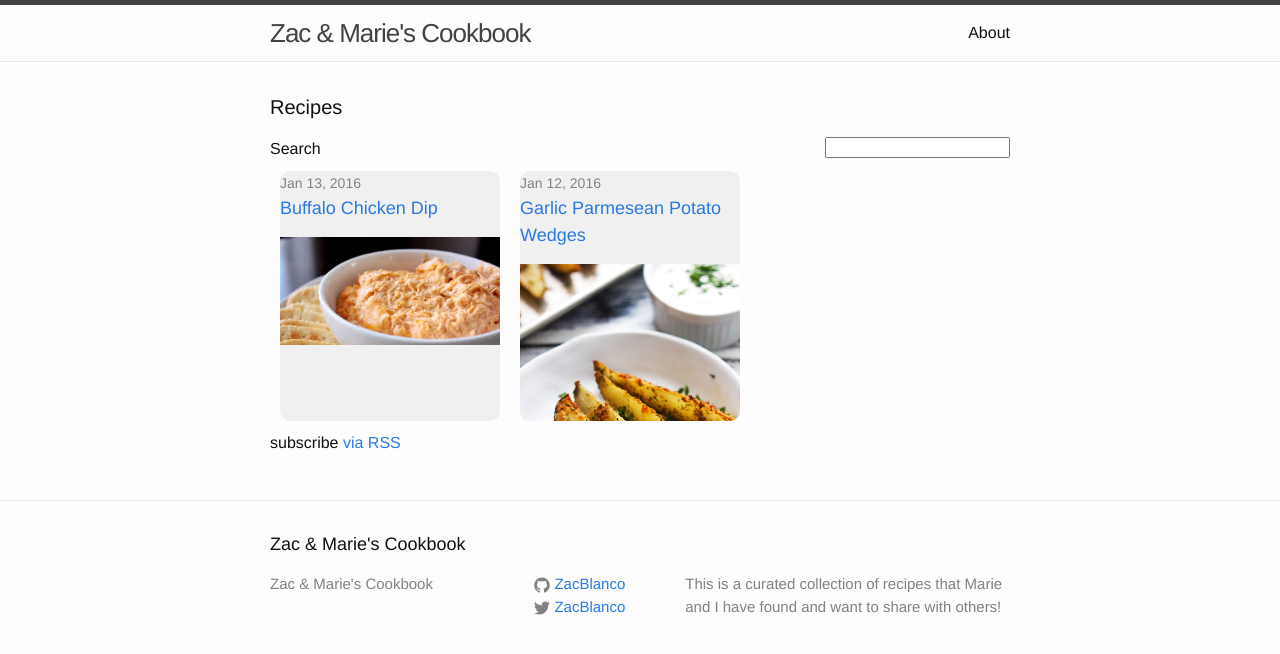
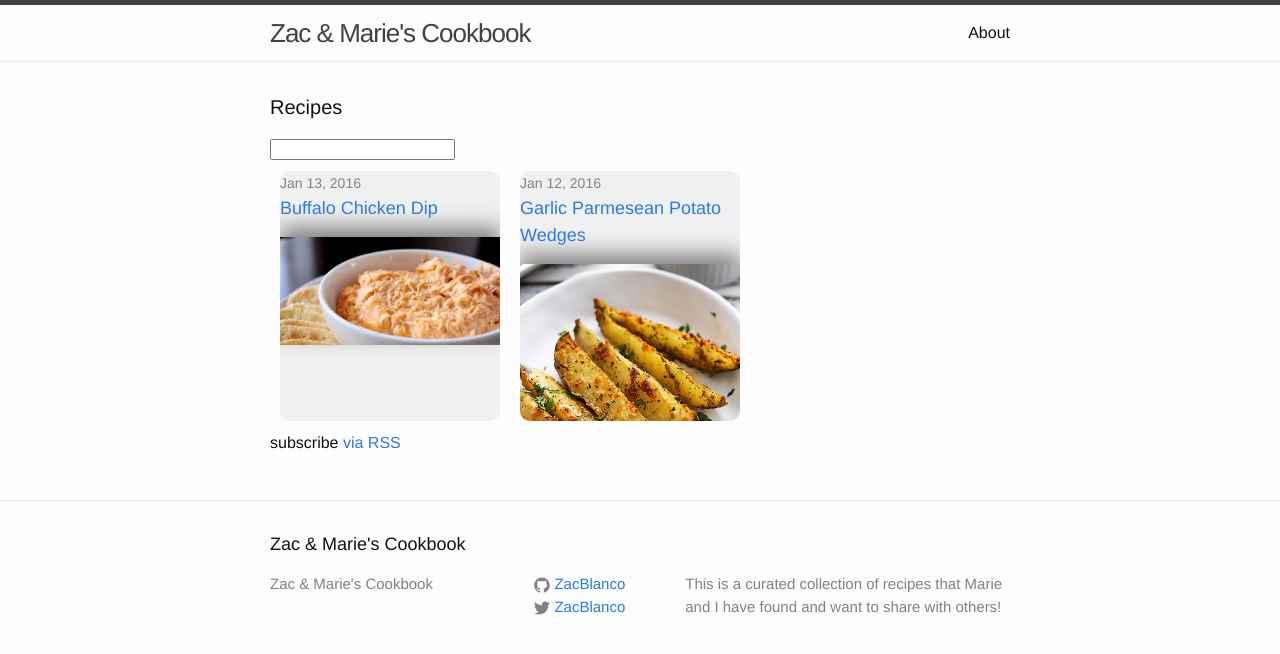
Before and after one commit to ZacBlanco/recipes, a Jekyll site: the page built from index.html, in a window 1280 px wide. Shown: the top 654 px of the page. Built offline with Jekyll 4.4.1, drawn with Linux system fonts in a browser that asks for light colours.

Commit message:
more work on homepage

```diff
--- /dev/null
+++ b/_includes/search.html
@@ -0,0 +1 @@
+<script src=search.js></script>
--- a/_layouts/default.html
+++ b/_layouts/default.html
@@ -14,7 +14,7 @@
     </div>
 
     {% include footer.html %}
-
+    {% include search.html %}
   </body>
 
 </html>
--- a/_layouts/post.html
+++ b/_layouts/post.html
@@ -9,6 +9,7 @@
   </header>
 
   <div class="post-content" itemprop="articleBody">
+    <img class="post-image" src="{{ page.image }}"></img>
     {{ content }}
   </div>
 
--- a/_sass/_layout.scss
+++ b/_sass/_layout.scss
@@ -241,6 +241,23 @@
     }
 }
 
+.recipe-link {
+    position: absolute;
+    width: 100%;
+    height: 100%;
+    top: 0;
+    left: 0;
+    text-decoration: none;
+    /* Makes sure the link doesn't get underlined */
+    z-index: 10;
+    /* raises anchor tag above everything else in div */
+    background-color: white;
+    /*workaround to make clickable in IE */
+    opacity: 0;
+    /*workaround to make clickable in IE */
+    filter: alpha(opacity=0);
+  }
+
 .recipe-container {
   display:flex;
   flex-direction: row;
@@ -249,15 +266,24 @@
 }
 
 .recipe {
+  position: relative;
   background-color:rgb(240, 240, 240);
   border-radius: 10px;
   margin: 10px;
   width: 220px;
   height: 250px;
   overflow:hidden;
+
   img {
-    //position: relative;
-    //top:-20px;
     vertical-align:text-bottom;
+    box-shadow: 0px -10px 20px gray;
   }
 }
+
+.post-image {
+  display: block;
+  max-width: 600px;
+  max-height: 400px;
+  margin: auto;
+  box-shadow: 10px 5px 30px darkgray;
+}
--- a/index.html
+++ b/index.html
@@ -5,17 +5,18 @@
 <div class="home">
 
   <h1 class="page-heading">Recipes</h1>
-  <input id="search-bar" style="display:block; float:right" type="search">Search</input>
+  <input id="search-bar" type="text">
 
   <div class="recipe-container">
     {% for post in site.posts %}
     <div class="recipe">
-          <span class="post-meta">{{ post.date | date: "%b %-d, %Y" }}</span>
-          <h6>
+        <span class="post-meta">{{ post.date | date: "%b %-d, %Y" }}</span>
+          <a class="recipe-link" href="{{ post.url | prepend: site.baseurl }}"></a>
+        <h6>
             <a class="post-link" href="{{ post.url | prepend: site.baseurl }}">{{ post.title }}</a>
-          </h6>
+        </h6>
           <img src="{{ post.image }}"></img>
-    </div>
+      </div>
     {% endfor %}
   </div>
 
```
Also changed, not shown: _includes/search.js (added, +29 -0 lines), images/garlic-parm-potatos.jpg.
